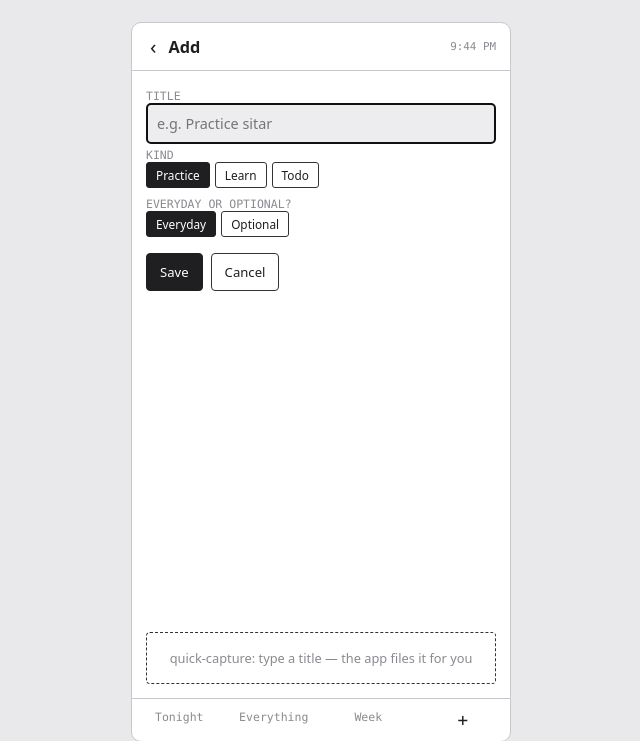
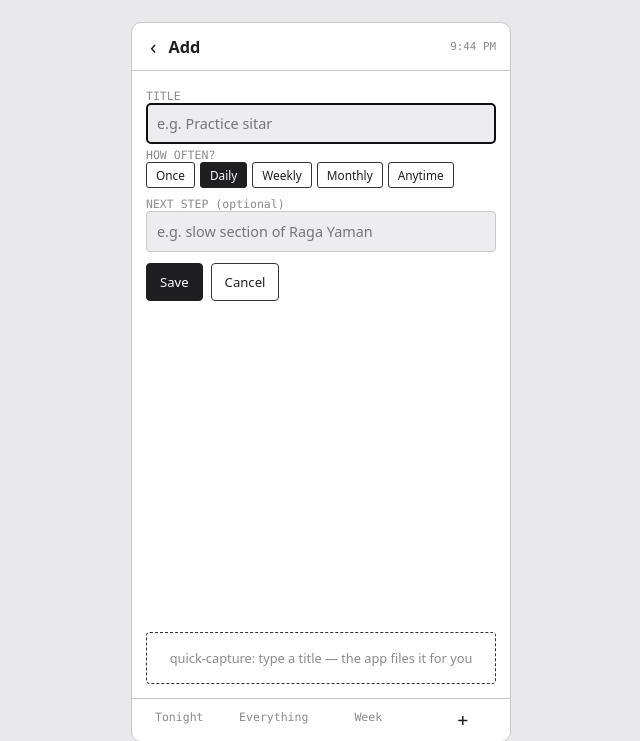
Before and after one commit to anandheblikar/productivity-app, a FastAPI app: page /add in a window 1280 px wide. Shown: the top 741 px of the page, without its empty margins (319-959 px from the left). Run offline with FastAPI, Linux system fonts and the light colour scheme; parts of the project's set-up code (start-up, migrations or seed data) failed here and were passed over.

Commit message:
Update routes and screens for the rhythm model
Add form now picks a rhythm (due date only for one-offs, optional next step
for anything). Logging and 'Mark done' advance the item along its rhythm.
Tonight / Everything / detail / something-else show the rhythm label.

Co-Authored-By: Claude Opus 4.8 <noreply@anthropic.com>

```diff
--- a/app/main.py
+++ b/app/main.py
@@ -28,13 +28,13 @@ from sqlmodel import Session, select
 from app import categorize
 from app.database import get_session, init_db
 from app.models import (
-    KIND_TODO,
+    RHYTHM_ONCE,
+    RHYTHM_ORDER,
     STATUS_ACTIVE,
-    STATUS_DONE,
     Item,
     Log,
 )
-from app.nudge import build_tonight, tiny_version
+from app.nudge import advance_item, build_tonight, tiny_version
 
 # Where this file lives, so we can find templates/, static/ and media/.
 BASE_DIR = Path(__file__).resolve().parent
@@ -171,32 +171,32 @@ def week(request: Request, session: Session = Depends(get_session)):
 # --- Add (GET form, POST save) ----------------------------------------------
 @app.get("/add")
 def add_form(request: Request):
-    return render(request, "add.html", title="Add", back_url="/")
+    return render(request, "add.html", title="Add", back_url="/", rhythms=RHYTHM_ORDER)
 
 
 @app.post("/add")
 def add_save(
     title: str = Form(...),
-    kind: str = Form(...),
-    commitment: str | None = Form(None),
+    rhythm: str = Form(...),
     next_step: str | None = Form(None),
     due_date: str | None = Form(None),
     session: Session = Depends(get_session),
 ):
-    # Todos use a due date and have no commitment; practice/learn are the
-    # other way round. Keep only the field that belongs to this kind.
+    # Work out the due date from the rhythm:
+    #  - once:            the date the user picked (or none)
+    #  - weekly/monthly:  start today so it surfaces right away, then it
+    #                     rolls forward each time it's done
+    #  - daily/anytime:   no due date
     parsed_due = None
-    if kind == KIND_TODO:
-        commitment = None
+    if rhythm == RHYTHM_ONCE:
         if due_date:  # the date input sends "YYYY-MM-DD" (or empty)
             parsed_due = date.fromisoformat(due_date)
-    else:
-        due_date = None
+    elif rhythm in {"weekly", "monthly"}:
+        parsed_due = date.today()
 
     item = Item(
         title=title.strip(),
-        kind=kind,
-        commitment=commitment,
+        rhythm=rhythm,
         due_date=parsed_due,
         next_step=(next_step.strip() if next_step else None),
         category=categorize.categorize(title),  # the app files it for you
@@ -276,18 +276,29 @@ async def log_save(
         media_type=media_type,
     )
     session.add(log)
+
+    # Doing it moves the item along its rhythm: a one-off finishes, a
+    # weekly/monthly rolls to its next date, a daily/anytime just gets the
+    # logged session (which feeds the fair-rotation ordering).
+    advance_item(item, date.today())
+    session.add(item)
+
     session.commit()
 
     # Then back to Tonight — ideally to close the app.
     return RedirectResponse(url="/", status_code=303)
 
 
-# --- Complete a todo --------------------------------------------------------
+# --- Mark done (without logging a note) --------------------------------------
 @app.post("/item/{item_id}/complete")
 def complete_item(item_id: int, session: Session = Depends(get_session)):
+    """A quick "I did it" that doesn't need a written session.
+
+    Used for one-offs (tick it off) and recurring chores (roll to next time).
+    """
     item = session.get(Item, item_id)
     if item is not None:
-        item.status = STATUS_DONE
+        advance_item(item, date.today())
         session.add(item)
         session.commit()
     return RedirectResponse(url="/everything", status_code=303)
--- a/app/templates/add.html
+++ b/app/templates/add.html
@@ -1,5 +1,6 @@
-{# Add: title -> kind -> (commitment OR due date). No category picker;
-   the app files it automatically from the title. #}
+{# Add: title -> rhythm -> (due date, only for one-offs). No category
+   picker; the app files it automatically from the title. An optional
+   "next step" turns anything into a goal you're working towards. #}
 {% extends "base.html" %}
 
 {% block content %}
@@ -8,34 +9,26 @@
     <div class="lbl">TITLE</div>
     <input type="text" name="title" placeholder="e.g. Practice sitar" required autofocus>
 
-    <div class="lbl">KIND</div>
-    <div class="row-chips" id="kinds">
-      {# Radio buttons styled as chips. "Practice" is selected by default. #}
-      <label class="chip"><input type="radio" name="kind" value="practice" checked> Practice</label>
-      <label class="chip"><input type="radio" name="kind" value="learn"> Learn</label>
-      <label class="chip"><input type="radio" name="kind" value="todo"> Todo</label>
+    <div class="lbl">HOW OFTEN?</div>
+    <div class="row-chips" id="rhythms">
+      {# Radio buttons styled as chips. "Daily" is selected by default. #}
+      {% for r in rhythms %}
+        <label class="chip">
+          <input type="radio" name="rhythm" value="{{ r }}" {% if r == "daily" %}checked{% endif %}>
+          {{ r | capitalize }}
+        </label>
+      {% endfor %}
     </div>
 
-    {# Practice & Learn: pick a commitment. #}
-    <div data-for="practice learn">
-      <div class="lbl">EVERYDAY OR OPTIONAL?</div>
-      <div class="row-chips">
-        <label class="chip"><input type="radio" name="commitment" value="everyday" checked> Everyday</label>
-        <label class="chip"><input type="radio" name="commitment" value="optional"> Optional</label>
-      </div>
-    </div>
-
-    {# Learn: an optional "next step" so the nudge can suggest the concrete bit. #}
-    <div data-for="learn">
-      <div class="lbl">NEXT STEP (optional)</div>
-      <input type="text" name="next_step" placeholder="e.g. slow section of Raga Yaman">
-    </div>
-
-    {# Todo: an optional due date instead of a commitment. #}
-    <div data-for="todo">
+    {# A due date, only for one-offs. #}
+    <div data-for="once">
       <div class="lbl">DUE BY (optional)</div>
       <input type="date" name="due_date">
     </div>
+
+    {# An optional "next step" — the old "learn" flavour. Works for anything. #}
+    <div class="lbl">NEXT STEP (optional)</div>
+    <input type="text" name="next_step" placeholder="e.g. slow section of Raga Yaman">
 
     <div class="btns">
       <button class="btn pri" type="submit">Save</button>
@@ -47,23 +40,22 @@
   <div class="box-dash">quick-capture: type a title — the app files it for you</div>
 
   <script>
-    // Small helper: show only the fields that match the chosen kind, and
-    // mark the chosen chips. No build step — plain browser JavaScript.
+    // Small helper: show the due-date field only for one-offs, and mark the
+    // chosen chips. No build step — plain browser JavaScript.
     const form = document.querySelector("form");
 
     function refresh() {
-      const kind = form.querySelector('input[name="kind"]:checked').value;
+      const rhythm = form.querySelector('input[name="rhythm"]:checked').value;
 
-      // Show/hide the kind-specific sections.
+      // Show/hide the rhythm-specific sections.
       form.querySelectorAll("[data-for]").forEach(function (box) {
-        const kinds = box.getAttribute("data-for").split(" ");
-        box.style.display = kinds.includes(kind) ? "" : "none";
+        const rhythms = box.getAttribute("data-for").split(" ");
+        box.style.display = rhythms.includes(rhythm) ? "" : "none";
       });
 
-      // Highlight the selected chip in each group.
+      // Highlight the selected chip.
       form.querySelectorAll(".chip").forEach(function (chip) {
-        const input = chip.querySelector("input");
-        chip.classList.toggle("sel", input.checked);
+        chip.classList.toggle("sel", chip.querySelector("input").checked);
       });
     }
 
--- a/app/templates/everything.html
+++ b/app/templates/everything.html
@@ -12,10 +12,8 @@
           <a class="rowbtn" href="/item/{{ item.id }}">
             <span>{{ item.title }}</span>
             <span class="t">
-              {%- if item.kind == "todo" and item.due_date %}due {{ item.due_date.strftime("%a") }}
-              {%- elif item.commitment %}{{ item.commitment | capitalize }}
-              {%- elif item.kind == "learn" %}Learn
-              {%- else %}Todo
+              {%- if item.due_date %}due {{ item.due_date.strftime("%a") }}
+              {%- else %}{{ item.rhythm | capitalize }}
               {%- endif %}
             </span>
           </a>
```
Also changed, not shown: app/templates/detail.html (+7 -7 lines), app/templates/something_else.html (+1 -7 lines), app/templates/tonight.html (+2 -6 lines).
